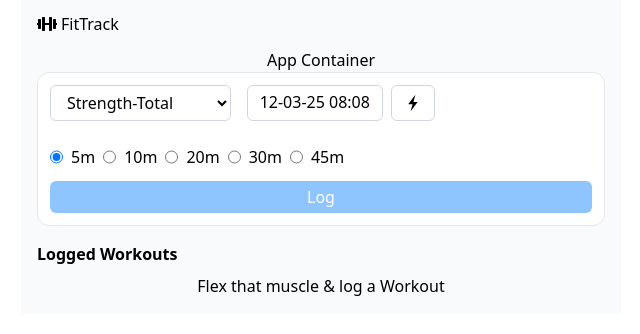
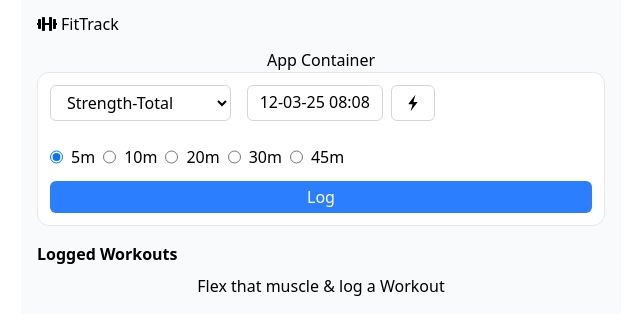
Before and after one commit to sachinkmohan/workout-tracker, a React (Vite) app: page / in a window 1280 px wide. Shown: the top 334 px of the page, without its empty margins (319-959 px from the left). Built offline with nearby package versions, Linux system fonts and the light colour scheme.

Commit message:
Update LogWorkout button styling for improved visibility

```diff
--- a/src/components/LogWorkout.tsx
+++ b/src/components/LogWorkout.tsx
@@ -117,7 +117,7 @@ const LogWorkout = ({ onLogWorkout }: LogWorkoutProps) => {
 
         <button
           onClick={logWorkout}
-          className="w-full bg-blue-300 text-white px-3 py-1 rounded-md"
+          className="w-full bg-blue-500 text-white px-3 py-1 rounded-md"
         >
           Log
         </button>
```
